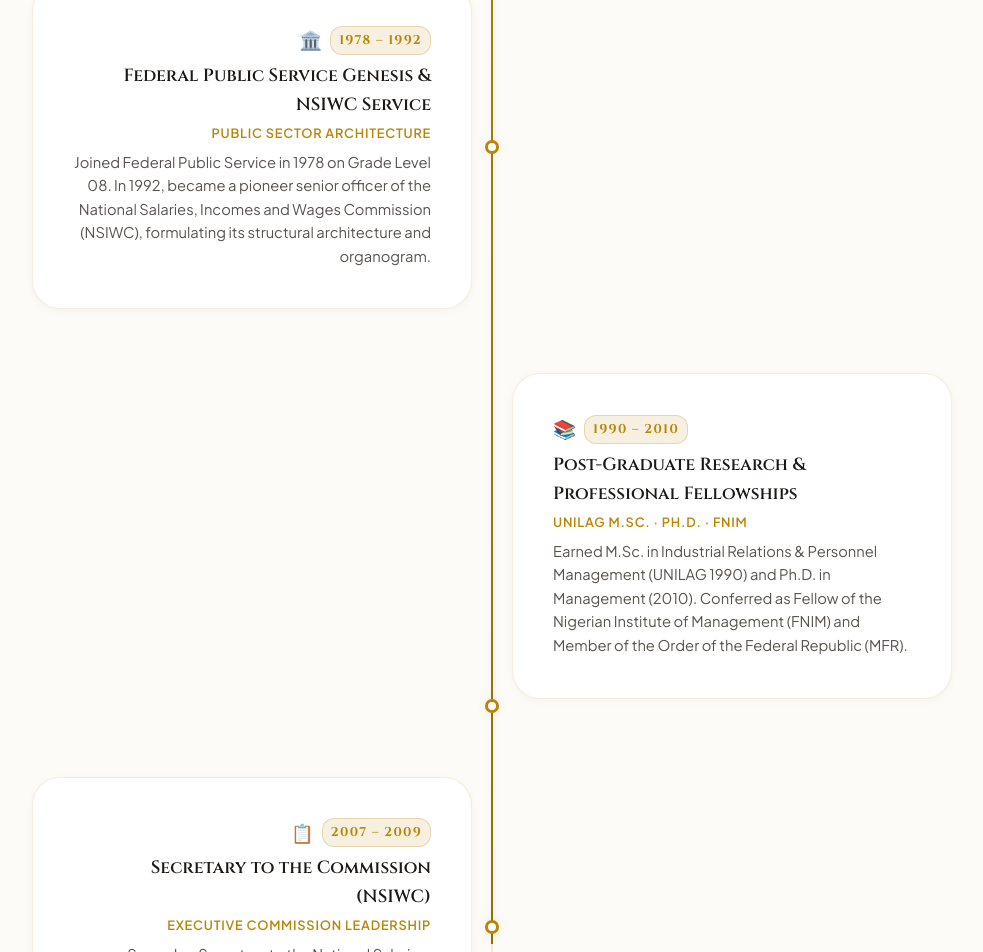
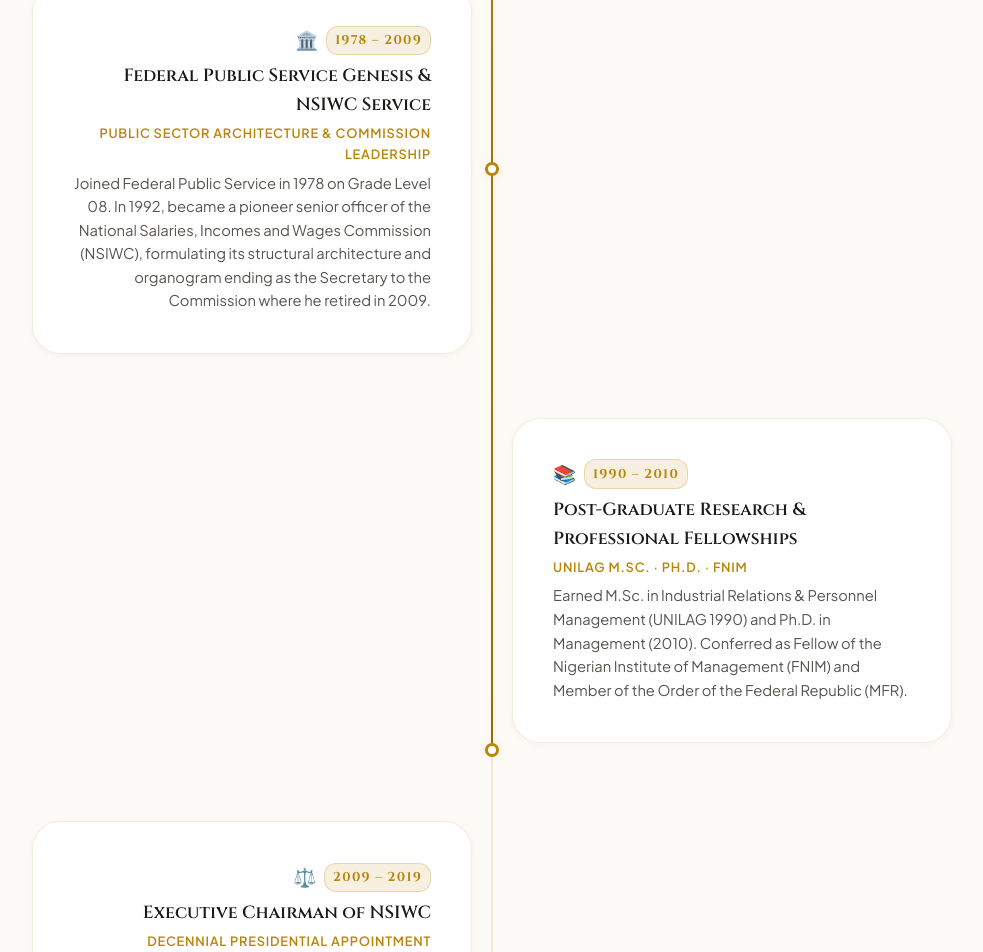
Before and after one commit to StaticMinus/b.ceremony, a Next.js app: page / in a window 1280 px wide. Shown: the part 4600-5552 px from the top of the page, without its empty margins (148-1131 px from the left). Built offline with nearby package versions, Linux system fonts and the light colour scheme.

Commit message:
Update milestone to Federal Public Service Genesis & NSIWC Service 1978 to 2009 with retirement as Secretary

```diff
--- a/src/app/components/ExtendedDossier.js
+++ b/src/app/components/ExtendedDossier.js
@@ -94,7 +94,7 @@
           In <strong>1992</strong>, he became a pioneer senior officer of the <strong>National Salaries, Incomes and Wages Commission (NSIWC)</strong>. Collaborating with pioneer Secretary Chief A. O. Okafor, he single-handedly formulated the structural architecture, organogram, and manning levels without retaining external consultants.
         </p>
         <p className={styles.dossierBodyText}>
-          Served successively as Acting Head of Compensation Department, Deputy Director (1999), Director of Compensation (Jan 2004), and <strong>Secretary to the Commission (2007 to 2009)</strong>, before his landmark appointment by the President, Commander-in-Chief of the Armed Forces, as:
+          Served successively as Acting Head of Compensation Department, Deputy Director (1999), Director of Compensation (Jan 2004), ending as the <strong>Secretary to the Commission where he retired in 2009</strong>, before his landmark appointment by the President, Commander-in-Chief of the Armed Forces, as:
         </p>
 
         <div className={styles.dossierHighlightBox}>
--- a/src/app/components/ScrollTimeline.js
+++ b/src/app/components/ScrollTimeline.js
@@ -20,10 +20,10 @@
     icon: "🎓",
   },
   {
-    year: "1978 – 1992",
+    year: "1978 – 2009",
     title: "Federal Public Service Genesis & NSIWC Service",
-    subtitle: "Public Sector Architecture",
-    desc: "Joined Federal Public Service in 1978 on Grade Level 08. In 1992, became a pioneer senior officer of the National Salaries, Incomes and Wages Commission (NSIWC), formulating its structural architecture and organogram.",
+    subtitle: "Public Sector Architecture & Commission Leadership",
+    desc: "Joined Federal Public Service in 1978 on Grade Level 08. In 1992, became a pioneer senior officer of the National Salaries, Incomes and Wages Commission (NSIWC), formulating its structural architecture and organogram ending as the Secretary to the Commission where he retired in 2009.",
     icon: "🏛️",
   },
   {
@@ -32,13 +32,6 @@
     subtitle: "UNILAG M.Sc. · Ph.D. · FNIM",
     desc: "Earned M.Sc. in Industrial Relations & Personnel Management (UNILAG 1990) and Ph.D. in Management (2010). Conferred as Fellow of the Nigerian Institute of Management (FNIM) and Member of the Order of the Federal Republic (MFR).",
     icon: "📚",
-  },
-  {
-    year: "2007 – 2009",
-    title: "Secretary to the Commission (NSIWC)",
-    subtitle: "Executive Commission Leadership",
-    desc: "Served as Secretary to the National Salaries, Incomes and Wages Commission from 2007 to 2009 (equivalent to Federal Permanent Secretary) before becoming Executive Chairman.",
-    icon: "📋",
   },
   {
     year: "2009 – 2019",
```
